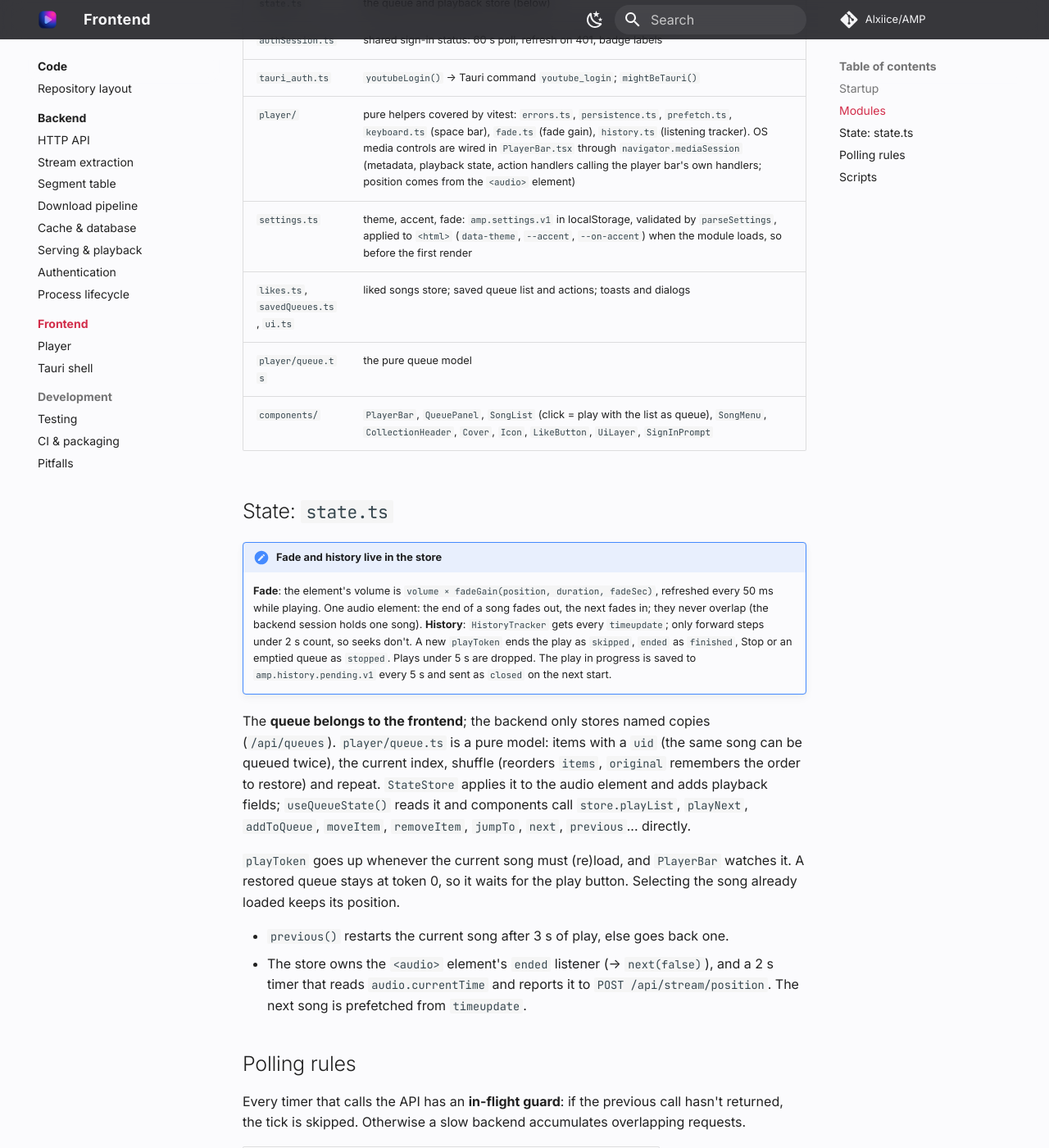
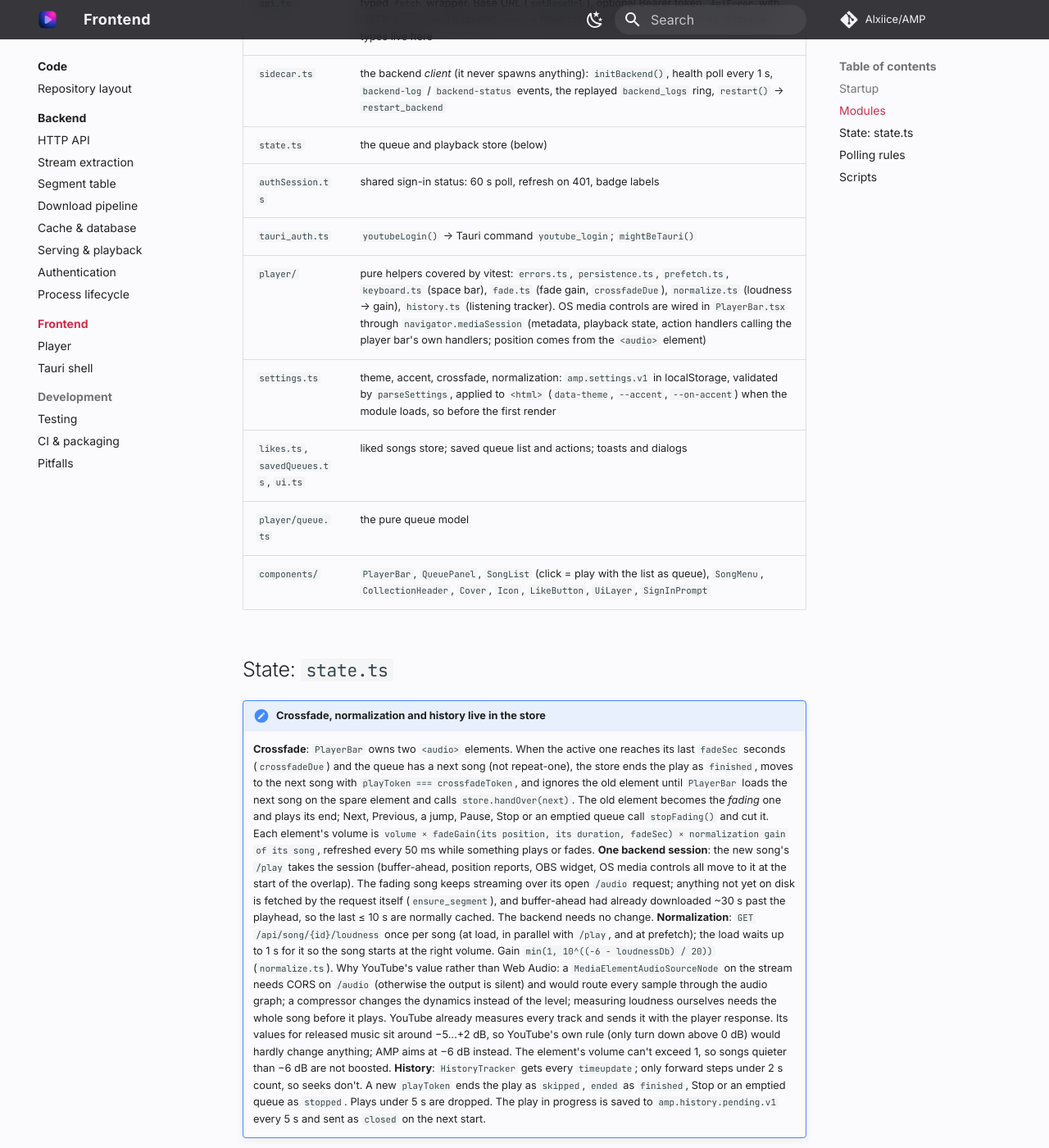
Before and after one commit to Alxiice/AMP, an MkDocs documentation site: the page built from docs/code/frontend/index.md, in a window 1280 px wide and 1400 px high, scrolled down 1785 px. Shown: the whole window at 82% size. Built offline with MkDocs 1.6.1 and Material for MkDocs 9.7.7, drawn with Linux system fonts in a browser that asks for light colours; comment, search, counter and statistics services are not loaded; some of the changed text lies outside the part shown.

Commit message:
Document crossfade, normalization, the now-playing view and albums.

```diff
--- a/docs/code/frontend/index.md
+++ b/docs/code/frontend/index.md
@@ -26,10 +26,12 @@ routes, the `QueuePanel` and the always-visible `PlayerBar`, and loads the liked
 
 | Route | Page | Data |
 |---|---|---|
+| `/now-playing` | `NowPlaying` | the store: current song, following the queue; `?uid=` pins a queue item (queue menu "Display song info") |
 | `/` | `Search` | `GET /api/search`, results in `SongList` |
 | `/library` | `Library` | `GET /api/user/likes`; `SignInPrompt` when signed out or on 401 |
 | `/playlists` | `Playlists` | `GET /api/user/playlists` as cards; same sign-in prompt |
 | `/playlists/:id` | `PlaylistDetail` | `GET /api/playlist/{id}` |
+| `/albums/:id` | `AlbumDetail` | `GET /api/album/{id}`; reached through `albumNav.goToAlbum` (`GET /api/song/{id}/album` first: songs don't carry their album ID) |
 | `/queues`, `/queues/:id` | `SavedQueues`, `SavedQueueDetail` | `/api/queues` |
 | `/auth` | `Auth` | status, webview sign-in, Advanced (paste, Firefox) |
 | `/history` | `History` | `GET /api/history` by period, grouped by day; reloads on the `amp:history` window event |
@@ -46,18 +48,38 @@ routes, the `QueuePanel` and the always-visible `PlayerBar`, and loads the liked
 | `state.ts` | the queue and playback store (below) |
 | `authSession.ts` | shared sign-in status: 60 s poll, refresh on 401, badge labels |
 | `tauri_auth.ts` | `youtubeLogin()` → Tauri command `youtube_login`; `mightBeTauri()` |
-| `player/` | pure helpers covered by vitest: `errors.ts`, `persistence.ts`, `prefetch.ts`, `keyboard.ts` (space bar), `fade.ts` (fade gain), `history.ts` (listening tracker). OS media controls are wired in `PlayerBar.tsx` through `navigator.mediaSession` (metadata, playback state, action handlers calling the player bar's own handlers; position comes from the `<audio>` element) |
-| `settings.ts` | theme, accent, fade: `amp.settings.v1` in localStorage, validated by `parseSettings`, applied to `<html>` (`data-theme`, `--accent`, `--on-accent`) when the module loads, so before the first render |
+| `player/` | pure helpers covered by vitest: `errors.ts`, `persistence.ts`, `prefetch.ts`, `keyboard.ts` (space bar), `fade.ts` (fade gain, `crossfadeDue`), `normalize.ts` (loudness → gain), `history.ts` (listening tracker). OS media controls are wired in `PlayerBar.tsx` through `navigator.mediaSession` (metadata, playback state, action handlers calling the player bar's own handlers; position comes from the `<audio>` element) |
+| `settings.ts` | theme, accent, crossfade, normalization: `amp.settings.v1` in localStorage, validated by `parseSettings`, applied to `<html>` (`data-theme`, `--accent`, `--on-accent`) when the module loads, so before the first render |
 | `likes.ts`, `savedQueues.ts`, `ui.ts` | liked songs store; saved queue list and actions; toasts and dialogs |
 | `player/queue.ts` | the pure queue model |
 | `components/` | `PlayerBar`, `QueuePanel`, `SongList` (click = play with the list as queue), `SongMenu`, `CollectionHeader`, `Cover`, `Icon`, `LikeButton`, `UiLayer`, `SignInPrompt` |
 
 ## State: `state.ts`
 
-!!! note "Fade and history live in the store"
-    **Fade**: the element's volume is `volume × fadeGain(position, duration, fadeSec)`, refreshed
-    every 50 ms while playing. One audio element: the end of a song fades out, the next fades in;
-    they never overlap (the backend session holds one song).
+!!! note "Crossfade, normalization and history live in the store"
+    **Crossfade**: `PlayerBar` owns two `<audio>` elements. When the active one reaches its last
+    `fadeSec` seconds (`crossfadeDue`) and the queue has a next song (not repeat-one), the store
+    ends the play as `finished`, moves to the next song with `playToken === crossfadeToken`, and
+    ignores the old element until `PlayerBar` loads the next song on the spare element and calls
+    `store.handOver(next)`. The old element becomes the *fading* one and plays its end; Next,
+    Previous, a jump, Pause, Stop or an emptied queue call `stopFading()` and cut it.
+    Each element's volume is `volume × fadeGain(its position, its duration, fadeSec) × normalization
+    gain of its song`, refreshed every 50 ms while something plays or fades.
+    **One backend session**: the new song's `/play` takes the session (buffer-ahead, position
+    reports, OBS widget, OS media controls all move to it at the start of the overlap). The fading
+    song keeps streaming over its open `/audio` request; anything not yet on disk is fetched by
+    the request itself (`ensure_segment`), and buffer-ahead had already downloaded ~30 s past the
+    playhead, so the last ≤ 10 s are normally cached. The backend needs no change.
+    **Normalization**: `GET /api/song/{id}/loudness` once per song (at load, in parallel with
+    `/play`, and at prefetch); the load waits up to 1 s for it so the song starts at the right
+    volume. Gain `min(1, 10^((-6 − loudnessDb) / 20))` (`normalize.ts`).
+    Why YouTube's value rather than Web Audio: a `MediaElementAudioSourceNode` on the stream needs
+    CORS on `/audio` (otherwise the output is silent) and would route every sample through the
+    audio graph; a compressor changes the dynamics instead of the level; measuring loudness
+    ourselves needs the whole song before it plays. YouTube already measures every track and
+    sends it with the player response. Its values for released music sit around −5…+2 dB, so
+    YouTube's own rule (only turn down above 0 dB) would hardly change anything; AMP aims at −6 dB
+    instead. The element's volume can't exceed 1, so songs quieter than −6 dB are not boosted.
     **History**: `HistoryTracker` gets every `timeupdate`; only forward steps under 2 s count, so
     seeks don't. A new `playToken` ends the play as `skipped`, `ended` as `finished`, Stop or an
     emptied queue as `stopped`. Plays under 5 s are dropped. The play in progress is saved to
--- a/overrides/home.html
+++ b/overrides/home.html
@@ -50,7 +50,7 @@
       ("heart", "Your library, optionally", "Search and play without an account. Sign in with YouTube to add your liked songs and playlists."),
       ("history", "Listening history", "Every play, grouped by day, with how much of the song you actually heard and how it ended."),
       ("broadcast", "Made for streamers", "A now-playing widget for OBS: cover, title, artist and a moving progress bar, on its own local port."),
-      ("palette", "Your colours", "Dark, light or follow Windows, any accent colour, and a fade between songs from 0 to 10 seconds."),
+      ("palette", "Your colours", "Dark, light or follow Windows, any accent colour, a crossfade of up to 10 seconds and volume normalization."),
       ("code-braces", "Built-in dev tools", "A Developer page in the app and a small launcher: backend status, live logs, an API tester."),
     ] %}
     {% for icon, title, text in features %}
@@ -73,7 +73,7 @@
       {% set screens = [
         ("search", "Search & queue", "Search results, the queue panel and the player bar with its segment map."),
         ("history", "History", "Plays grouped by day, with the share of each song you listened to."),
-        ("settings", "Settings", "Theme, accent colour and fade between songs."),
+        ("settings", "Settings", "Theme, accent colour, crossfade and volume normalization."),
         ("history-light", "Light theme", "The same app in the light theme with a violet accent."),
         ("developer", "Developer", "Backend status, cache, the current song's segments and an API tester."),
       ] %}
```
Also changed, not shown: README.md (+1 -1 lines), TASKS.md (+4 -4 lines), docs/code/backend/api.md (+4 -1 lines), docs/usage/using-the-app.md (+20 -4 lines).
